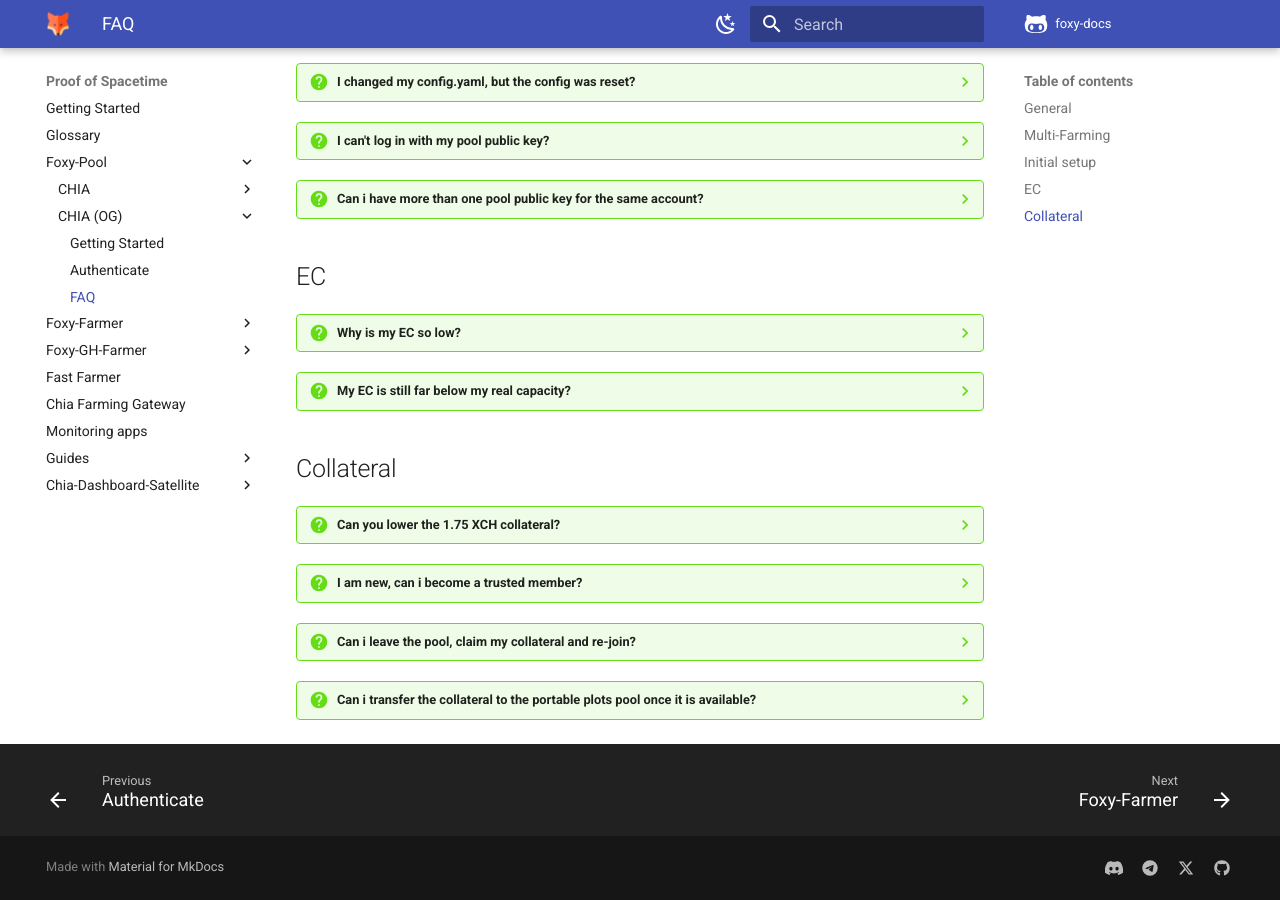
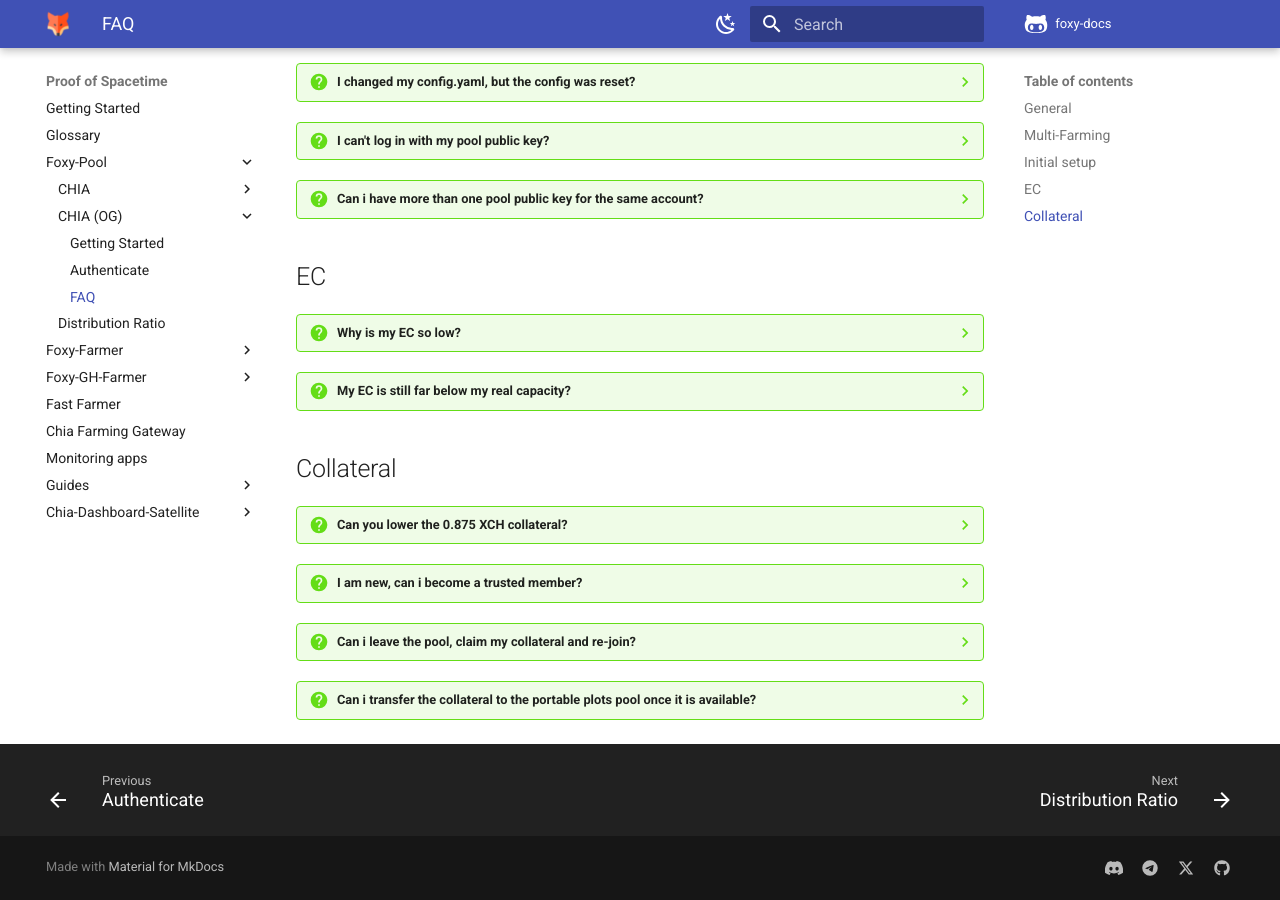
Before and after one commit to foxypool/docs, an MkDocs documentation site: the page built from docs/proof-of-spacetime/foxy-pool/pools/chia-og/faq.md, in a window 1280 px wide and 900 px high, scrolled down 720 px. Built offline with MkDocs 1.6.1 and Material for MkDocs 9.7.7, drawn with Linux system fonts in a browser that asks for light colours; comment, search, counter and statistics services are not loaded.

Commit message:
Add docs on DR

```diff
--- a/docs/proof-of-spacetime/foxy-pool/pools/chia-og/faq.md
+++ b/docs/proof-of-spacetime/foxy-pool/pools/chia-og/faq.md
@@ -43,8 +43,8 @@
 
 ## Collateral
 
-??? question "Can you lower the 1.75 XCH collateral?"
-    No, 1.75 XCH is the pool reward portion when a block is won. As such the collateral needs to be at least this amount to be used effectively against cheaters.
+??? question "Can you lower the 0.875 XCH collateral?"
+    No, 0.875 XCH is the pool reward portion when a block is won. As such the collateral needs to be at least this amount to be used effectively against cheaters.
 
 ??? question "I am new, can i become a trusted member?"
     Unless a trusted member vouches for you, no
--- a/mkdocs.yml
+++ b/mkdocs.yml
@@ -71,6 +71,7 @@
             - Getting Started: proof-of-spacetime/foxy-pool/pools/chia-og/getting-started.md
             - Authenticate: proof-of-spacetime/foxy-pool/pools/chia-og/authenticate.md
             - FAQ: proof-of-spacetime/foxy-pool/pools/chia-og/faq.md
+        - Distribution Ratio: proof-of-spacetime/foxy-pool/distribution-ratio.md
       - Foxy-Farmer:
           - proof-of-spacetime/foxy-farmer/index.md
           - Installing: proof-of-spacetime/foxy-farmer/installing.md
```
Also changed, not shown: docs/proof-of-spacetime/foxy-farmer/configuration.md (+1 -1 lines), docs/proof-of-spacetime/foxy-gh-farmer/configuration.md (+1 -1 lines), docs/proof-of-spacetime/foxy-pool/distribution-ratio.md (added, +36 -0 lines), docs/proof-of-spacetime/foxy-pool/pools/chia-og/getting-started.md (+1 -1 lines).
